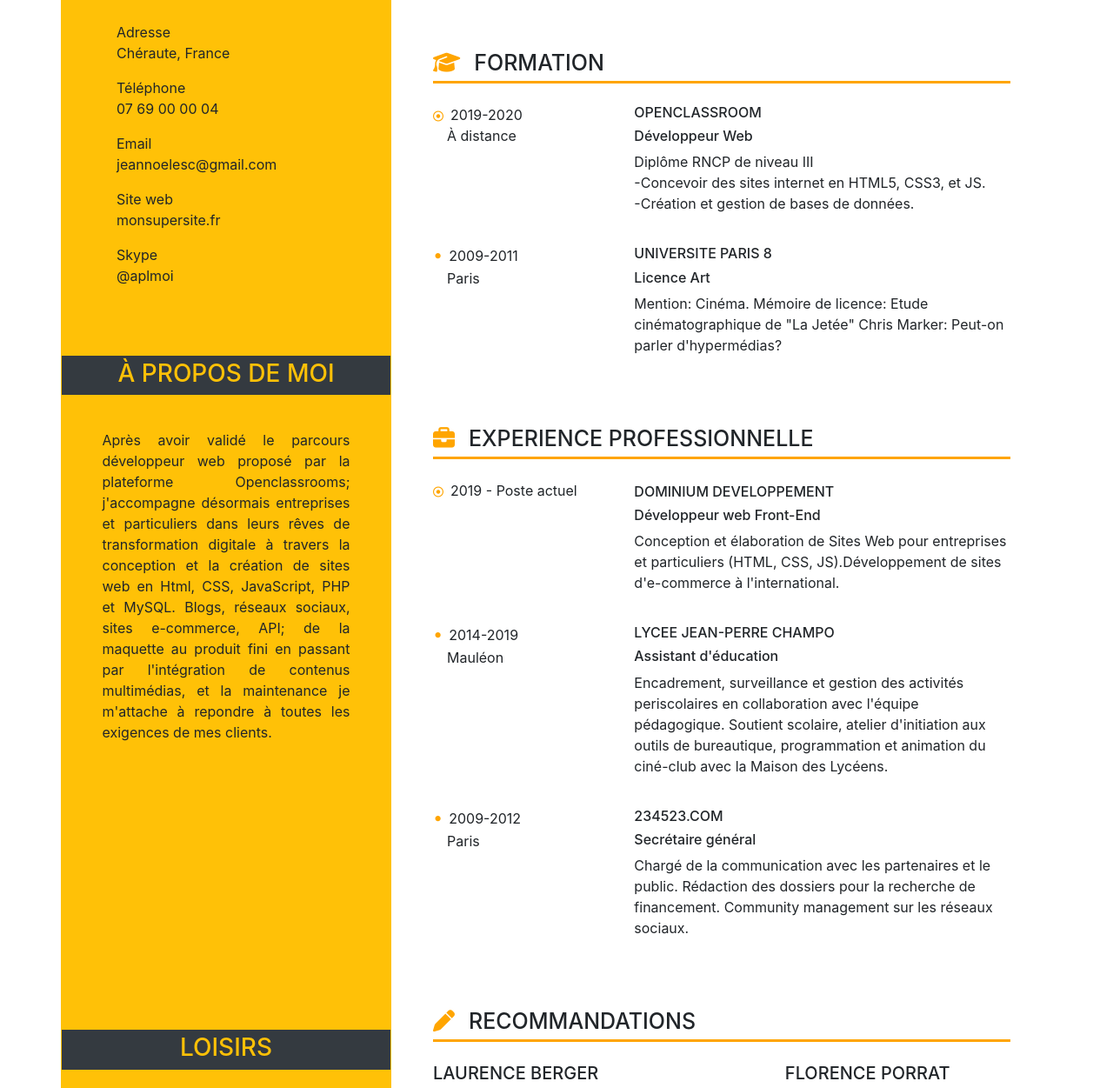
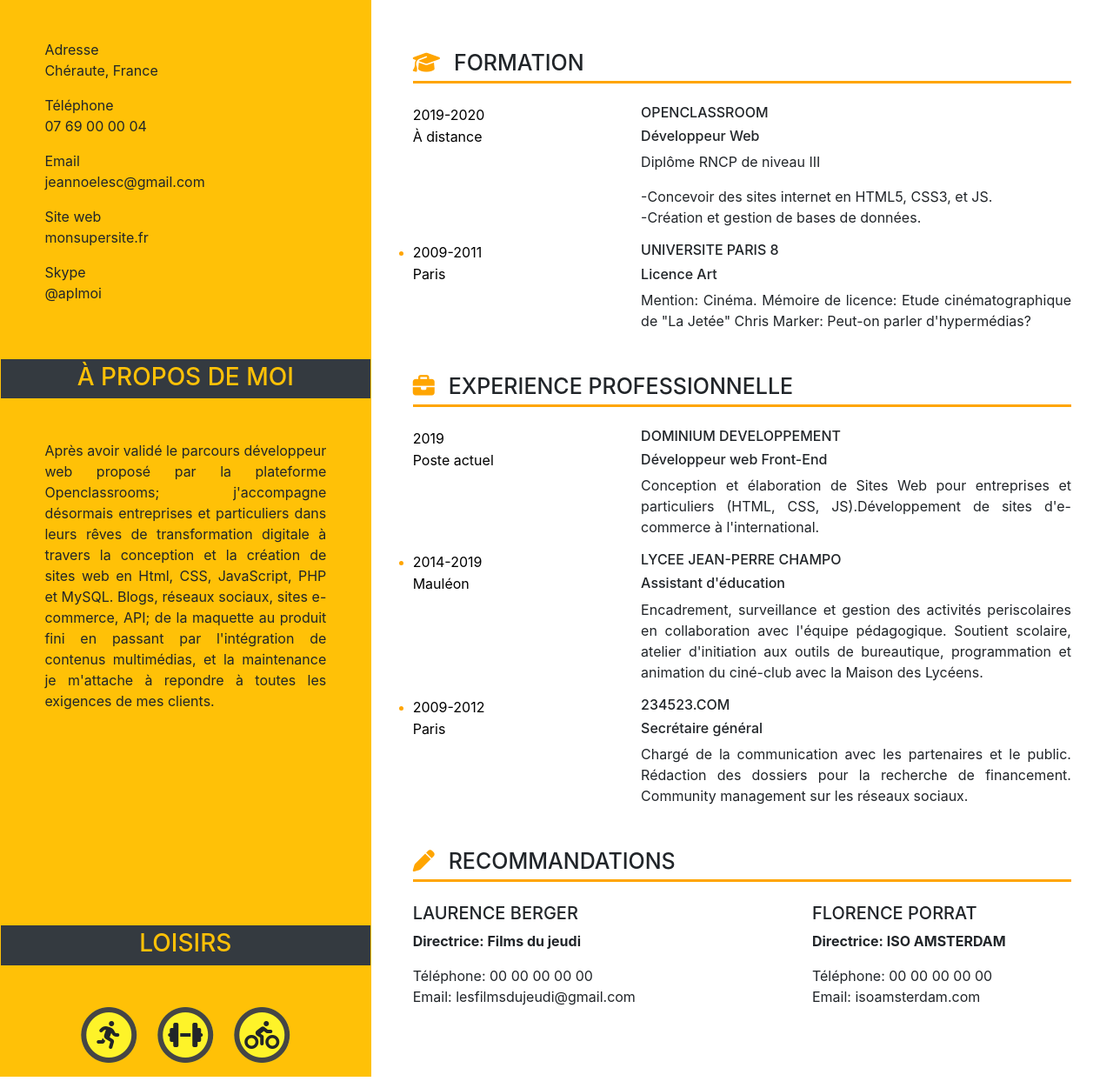
Before and after one commit to Jean-Noel-Esc/Jean-Noel-Esc.github.io, a plain HTML site: page cv rewrite7/index.html in a window 1280 px wide. Shown: the part 241-1492 px from the top of the page at 87% size. Drawn offline with nearby package versions, Linux system fonts and the light colour scheme.

Commit message:
commit du 15/03
Version finale cv .

```diff
--- a/cv rewrite7/index.html
+++ b/cv rewrite7/index.html
@@ -10,24 +10,24 @@
 </head>
 
 <body>
-	<main class="container fluid">
+	<main class="container-fluid">
 		<div class="row">
 			<!-- Colonne de presentation -->
 			<aside class="col-md-4 p-3 bg-warning d-flex flex-column">
 
-				<div class="row pt-3">
+				<div class="row my-5">
 					<div class="col-8 mx-auto">
-						<img class="tour mx-auto mt-5 img-fluid w-100 rounded-circle" src="tete2.jpeg" alt="photodemoi">
+						<img class="tour img-fluid w-100 rounded-circle" src="tete2.jpeg" alt="photodemoi">
 					</div>
 				</div>
 
-				<section class="contact">
-					<div class="row bg-dark text-center mt-5 mb-5">
-						<h3 class="col-12 pt-1 mb-1 text-warning text-center">CONTACT</h3>
+				<section>
+					<div class="row bg-dark my-5">
+						<h3 class="col-12 pt-1 text-warning text-center">CONTACT</h3>
 					</div>
 
-					<div class="row py-3">
-			        <div class="text-justify col-12 ml-5">
+					<div class="row">
+						<div class="col-10 mx-auto">
 							<p class="mb-0">Adresse</p>
 							<p>Chéraute, France</p>
 							<p class="mb-0">Téléphone</p>
@@ -42,32 +42,31 @@
 					</div>
 				</section>
 
-				<section class="aPropos">
+				<section>
 
-					<div class="row bg-dark text-center mt-5 mb-4">
+					<div class="row bg-dark my-5">
 						<h3 class="col-12 pt-1 text-center text-warning">À PROPOS DE MOI</h3>
 					</div>
 
-					<div class="row text-justify">
-						<p class="col-10 mx-auto text-center"></p>
+					<div class="row">
 						<p class="col-10 mx-auto"> Après avoir validé le parcours développeur web proposé par la plateforme Openclassrooms; j'accompagne désormais entreprises et particuliers dans leurs rêves de transformation digitale à travers la conception et la création de sites web en Html, CSS, JavaScript, PHP et MySQL. Blogs, réseaux sociaux, sites e-commerce, API; de la maquette au produit fini en passant par l'intégration de contenus multimédias, et la maintenance je m'attache à repondre à toutes les exigences de mes clients. </p>
 					</div>
 
 				</section>
 
-				<section class="loisirs mt-auto mb-3">
+				<section class="mt-auto">
 
-					<div class="row mt-4 bg-dark bandeauPresentation">
+					<div class="row my-5 bg-dark">
 						<h3 class="col-12 pt-1 text-warning text-center">LOISIRS</h3>
 					</div>
 
-					<div class="row py-3 mt-3 justify-content-center">
+					<div class="row justify-content-center">
 						<span class="fa-stack fa-2x">
 							<i class="fa fa-circle fa-stack-2x icon-background"></i>
 							<i class="far fa-circle fa-stack-2x"></i>
 							<i class="fas fa-running fa-stack-1x"></i>
 						</span>
-					        <span class="fa-stack fa-2x mr-2 ml-2">
+						<span class="fa-stack fa-2x mx-2">
 							<i class="fa fa-circle fa-stack-2x icon-background"></i>
 							<i class="far fa-circle fa-stack-2x"></i>
 							<i class="fas fa-dumbbell fa-stack-1x"></i>
@@ -81,109 +80,108 @@
 				</section>
 			</aside>
 			<!-- Colonne 2 de parcours -->
-			<section class="col-12 col-md-8 pl-5 pr-5 pt-5 parcours">
+			<section class="col-md-8 p-5">
 
-				<div class="row">
+				<div class="row my-5">
 					<!-- Header  -->
-					<header class="col-12 mt-5 mb-5">
-						<h1><span class="orange">JEAN-NOËL</span> <span class="light">ESCANDE</span></h1>
+					<header class="col-12 mb-5">
+						<h1>JEAN-NOËL <span class="light">ESCANDE</span></h1>
 						<h2><span class="orangeSou">Dével</span>oppeur web freelance</h2>
 					</header>
 					<!-- Fin Header  -->
 				</div>
 
-				<div id="corps">
 				<!-- Formation  -->
-					<article class="row">
+				<article class="row mt-5">
 					<div class="col-12">
-							<div class="mt-5">
-								<h2 class="cvtitle"><i class="fas fa-graduation-cap mr-3 mb-2"></i>FORMATION</h2>
-							</div>
+						<h2 class="cvtitle"><i class="fas fa-graduation-cap mr-3 pb-2"></i>FORMATION</h2>
 					</div>
 				</article>
 
-					<article class="row mt-3 mb-3">
-						<ul class="col-4">
-							<dl><i class="far fa-dot-circle mr-2 mb-0"></i>2019-2020<br>
-								<p class=ml-3>À distance</p>
-							</dl>
+				<article class="row my-3">
+					<ul class="puce col-4">
+						<li>
+							<span>2019-2020
+								<p>À distance</p>
+							</span>
+						</li>
 					</ul>
 					<div class="col-8">
 						<h4>OPENCLASSROOM</h4>
 						<h6>Développeur Web</h6>
-							<p>Diplôme RNCP de niveau III <br>
-							-Concevoir des sites internet en HTML5, CSS3, et JS.<br>
-							-Création et gestion de bases de données.</p>
+						<p class="mb-0">Diplôme RNCP de niveau III<p>
+						<p class="mb-0">-Concevoir des sites internet en HTML5, CSS3, et JS.</p>
+						<p class="mb-0">-Création et gestion de bases de données.</p>
 					</div>
 				</article>
 
-					<article class="row mt-3 mb-3">
+				<article class="row my-3">
 					<ul class="col-4">
-								<li>2009-2011<br>
-									<div class="ml-3">Paris</div>
+						<li>
+							<span>2009-2011
+								<p>Paris</p>
+							</span>
 						</li>
 					</ul>
-						<div class="col-8 mt-1">
+					<div class="col-8">
 						<h4>UNIVERSITE PARIS 8</h4>
 						<h6>Licence Art</h6>
-							<p>Mention: Cinéma. Mémoire de licence: Etude cinématographique de "La Jetée" Chris Marker: Peut-on parler d'hypermédias?</p>
+						<p class="mb-0">Mention: Cinéma. Mémoire de licence: Etude cinématographique de "La Jetée" Chris Marker: Peut-on parler d'hypermédias?</p>
 					</div>
 				</article>
 
 
 
 				<!-- XP pro -->
-					<article class="row">
+				<article class="row mt-5">
 					<div class="col-12">
-							<div class="mt-5">
-								<h2 class="cvtitle"><i class="fas fa-briefcase mr-3 mb-2"></i>EXPERIENCE PROFESSIONNELLE</h2>
-							</div>
+						<h2 class="cvtitle"><i class="fas fa-briefcase mr-3 pb-2"></i>EXPERIENCE PROFESSIONNELLE</h2>
 					</div>
 				</article>
 
-					<article class="row mt-3 mb-3">
-						<ul class="col-4">
-							<dl><i class="far fa-dot-circle mr-2 mb-0"></i>2019 - Poste actuel</dl>
+				<article class="row my-3">
+					<ul class="puce col-4">
+						<li><span>2019<p>Poste actuel</p></span></li>
 					</ul>
-						<div class="col-8 mt-1">
+					<div class="col-8">
 						<h4>DOMINIUM DEVELOPPEMENT</h4>
 						<h6>Développeur web Front-End</h6>
-							<p>Conception et élaboration de Sites Web pour entreprises et particuliers (HTML, CSS, JS).Développement de sites d'e-commerce à l'international.</p>
+						<p class="mb-0">Conception et élaboration de Sites Web pour entreprises et particuliers (HTML, CSS, JS).Développement de sites d'e-commerce à l'international.</p>
 					</div>
 				</article>
 
-					<article class="row mt-3 mb-3">
+				<article class="row my-3">
 					<ul class="col-4">
-							<li>2014-2019<br><div class="ml-3">Mauléon</div></li>
+						<li><span>2014-2019<p>Mauléon</p></span></li>
 					</ul>
-						<div class="col-8 mt-1">
+					<div class="col-8">
 						<h4>LYCEE JEAN-PERRE CHAMPO</h4>
 						<h6>Assistant d'éducation</h6>
-							<p>Encadrement, surveillance et gestion des activités periscolaires en collaboration avec l'équipe pédagogique. Soutient scolaire, atelier d'initiation aux outils de bureautique, programmation et animation du ciné-club avec la Maison des Lycéens.</p>
+						<p class="mb-0">Encadrement, surveillance et gestion des activités periscolaires en collaboration avec l'équipe pédagogique. Soutient scolaire, atelier d'initiation aux outils de bureautique, programmation et animation du ciné-club avec la Maison des Lycéens.</p>
 					</div>
 				</article>
 
-					<article class="row mt-3 mb-3">
+				<article class="row my-3">
 					<ul class="col-4">
-							<li>2009-2012<br><div class="ml-3">Paris</div></li>
+						<li>
+							<span>2009-2012<p>Paris</p></span>
+						</li>
 					</ul>
-						<div class="col-8 mt-1">
+					<div class="col-8">
 						<h4>234523.COM</h4>
 						<h6>Secrétaire général</h6>
-							<p>Chargé de la communication avec les partenaires et le public. Rédaction des dossiers pour la recherche de financement. Community management sur les réseaux sociaux.</p>
+						<p class="mb-0">Chargé de la communication avec les partenaires et le public. Rédaction des dossiers pour la recherche de financement. Community management sur les réseaux sociaux.</p>
 					</div>
 				</article>
 
 				<!-- Recommandations -->
-					<article class="row">
+				<article class="row mt-5">
 					<div class="col-12">
-							<div class="mt-5">
-								<h2 class="cvtitle"><i class="fas fa-pen mr-3 mb-2"></i>RECOMMANDATIONS</h2>
-							</div>
+						<h2 class="cvtitle"><i class="fas fa-pen mr-3 pb-2"></i>RECOMMANDATIONS</h2>
 					</div>
 				</article>
 
-					<article class="row mt-3 pb-3">
+				<article class="row my-3">
 					<div class="col-md-6 col-lg-5 mb-3 mr-auto">
 						<h5>LAURENCE BERGER</h5>
 						<p><strong>Directrice: Films du jeudi</strong></p>
@@ -199,8 +197,6 @@
 					</div>
 				</article>
 
-				</div>
-
 			</section>
 		</div>
 	</main>
--- a/cv rewrite7/style_cv7.css
+++ b/cv rewrite7/style_cv7.css
@@ -14,19 +14,17 @@
 
 
 
-
 ul {
-  list-style-type:none;
+  list-style-type: disc;
+  color: orange;
+  font-family: "Font Awesome 5 Pro";
 }
-ul li:before {
-  content: "\2022";
-  color: orange;
-  vertical-align: center;
-  margin-right: 7px;
-  font-size:20px;
-    }
-li {
-  text-align:left;
+ul.puce {
+  list-style-type: "\f192\2000";
+}
+ul li span {
+  color: black;
+  font-family: -apple-system,BlinkMacSystemFont,"Segoe UI",Roboto,"Helvetica Neue",Arial,"Noto Sans",sans-serif,"Apple Color Emoji","Segoe UI Emoji","Segoe UI Symbol","Noto Color Emoji";
 }
 
 
@@ -34,17 +32,6 @@ h1 {font-size: 50px; color: orange;}
 h2 {font-size: 25px;}
 h4 {font-size: 16px}
 
-.p {text-align:justify-content;}
-
-.article {margin-left: 350px; margin-top: 40px; text-align: justify;}
-
-.cvlist {
-  float: left;
-}
-.cvlist {
-  margin-top: 5px;
-}
-
-
+p {text-align:justify;}
 
 .tour {border:solid 0.25rem #99999988 ;}
```
Lines whose indentation alone changed are shown as unchanged.
